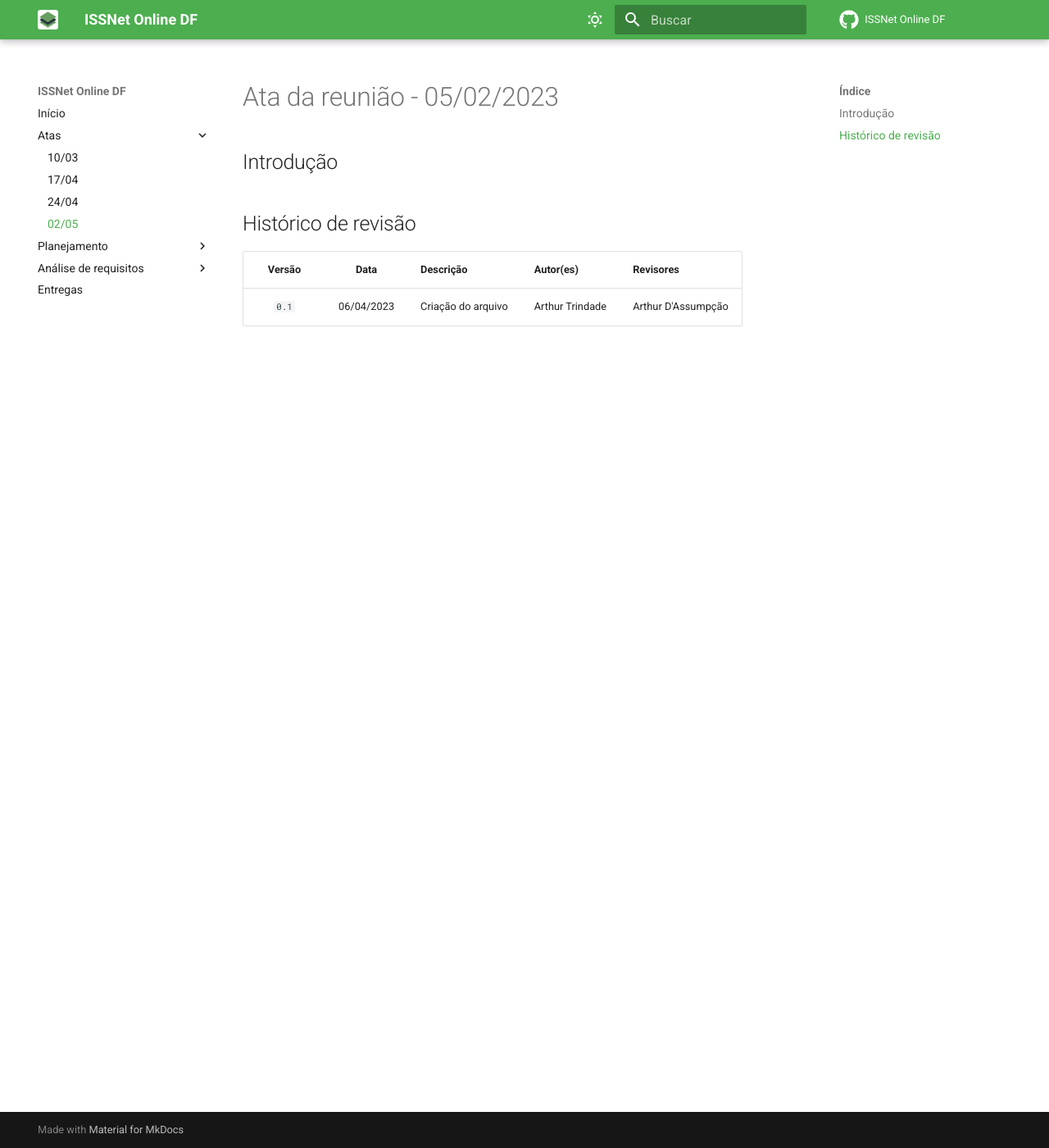
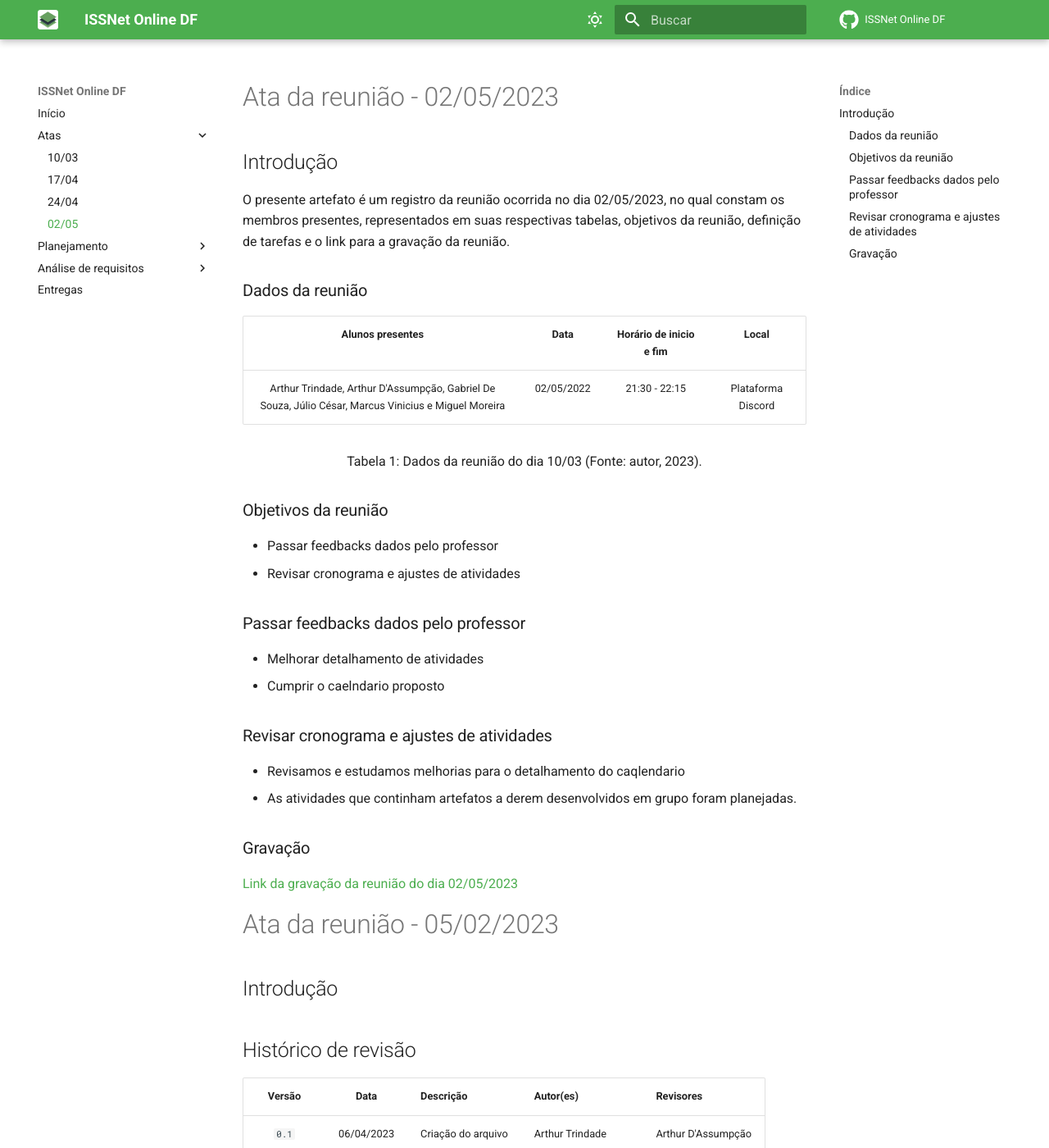
Before and after one commit to Interacao-Humano-Computador/2023.1-ISSNet, an MkDocs documentation site: the page built from gitpages/docs/atas/ata_05_02.md, in a window 1280 px wide and 1400 px high. Shown: the whole window at 82% size. Built offline with MkDocs 1.6.1 and Material for MkDocs 9.7.7, drawn with Linux system fonts in a browser that asks for light colours; comment, search, counter and statistics services are not loaded; some of the changed text lies outside the part shown.

Commit message:
Update ata_05_02.md

```diff
--- a/gitpages/docs/atas/ata_05_02.md
+++ b/gitpages/docs/atas/ata_05_02.md
@@ -1,3 +1,39 @@
+# Ata da reunião - 02/05/2023
+## Introdução
+
+O presente artefato é um registro da reunião ocorrida no dia 02/05/2023, no qual constam os membros presentes, representados em suas respectivas tabelas, objetivos da reunião, definição de tarefas e o link para a gravação da reunião.
+
+### Dados da reunião
+
+|                                    Alunos presentes                                     |    Data    | Horário de inicio e fim |      Local       |
+| :-------------------------------------------------------------------------------------: | :--------: | :---------------------: | :--------------: |
+| Arthur Trindade, Arthur D'Assumpção, Gabriel De Souza, Júlio César, Marcus Vinicius e Miguel Moreira | 02/05/2022 | 21:30 - 22:15 | Plataforma Discord |
+
+<div style="text-align: center">
+<p> Tabela 1: Dados da reunião do dia 10/03 (Fonte: autor, 2023). </p>
+</div>
+
+### Objetivos da reunião
+
+- Passar feedbacks dados pelo professor
+- Revisar cronograma e ajustes de atividades
+
+### Passar feedbacks dados pelo professor
+
+- Melhorar detalhamento de atividades
+- Cumprir o caelndario proposto
+
+### Revisar cronograma e ajustes de atividades
+
+- Revisamos e estudamos melhorias para o detalhamento do caqlendario
+- As atividades que continham artefatos a derem desenvolvidos em grupo foram planejadas.
+
+### Gravação
+
+[Link da gravação da reunião do dia 02/05/2023](ADD)
+
+
+
 # Ata da reunião - 05/02/2023
 ## Introdução
 
@@ -6,3 +42,4 @@
 | Versão     | Data        | Descrição            | Autor(es)                  | Revisores          |
 | :--------: | :---------: | -------------------- | -------------------------- | ------------------ |
 | `0.1`      |  06/04/2023 | Criação do arquivo   | Arthur Trindade            | Arthur D'Assumpção |
+| `0.2`      |  08/05/2023 | Criação da Ata       | Arthur D'Assumpção         | -                  |
```
